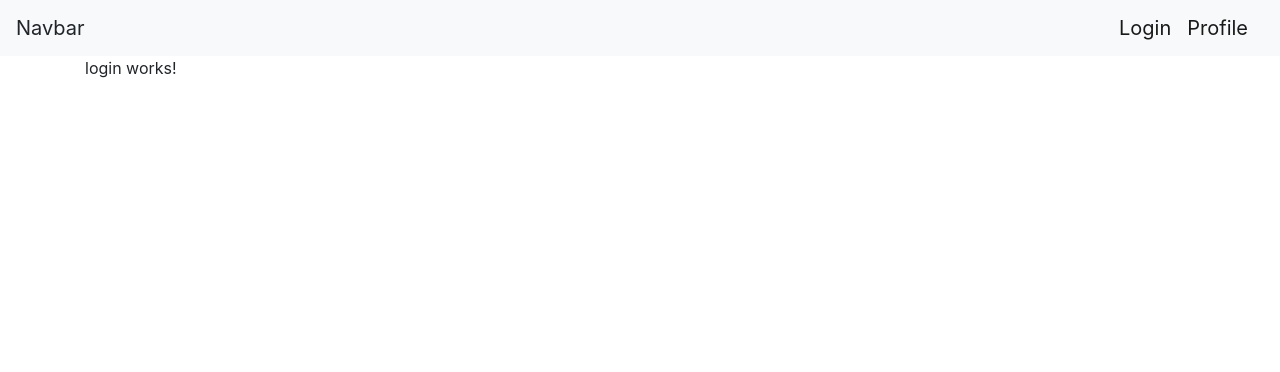
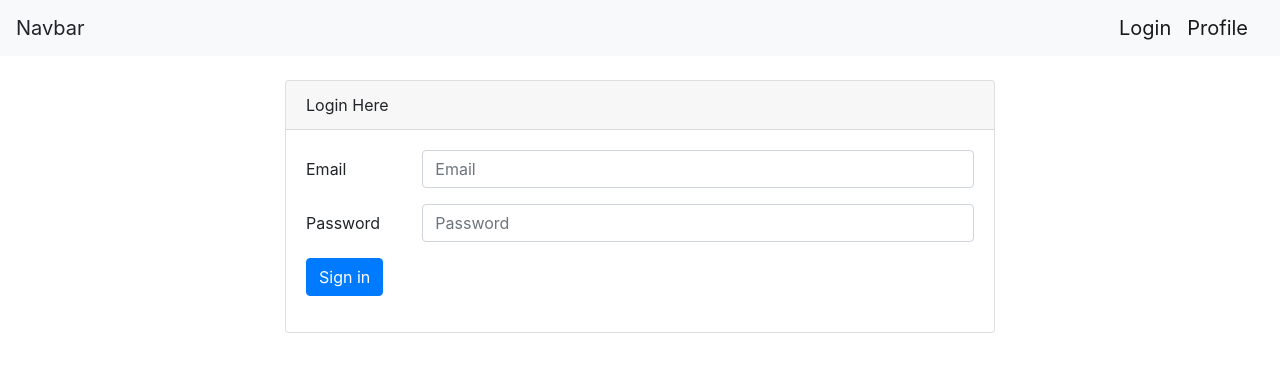
Before and after one commit to hkhuu1011/contact-manager, an Angular app in the folder angular-module/: page /login in a window 1280 px wide. Shown: the top 372 px of the page. Built offline with nearby package versions, Linux system fonts and the light colour scheme; no server answers.

Commit message:
added form

```diff
--- a/angular-module/src/app/app.module.ts
+++ b/angular-module/src/app/app.module.ts
@@ -2,6 +2,7 @@ import { BrowserModule } from '@angular/platform-browser';
 import { NgModule } from '@angular/core';
 import { HttpClientModule } from '@angular/common/http';
 import { RouterModule } from '@angular/router';
+import { FormsModule } from '@angular/forms';
 
 
 
@@ -28,7 +29,8 @@ import { AppRoutingModule } from './app-routing.module';
     BrowserModule,
     HttpClientModule,
     AppRoutingModule,
-    RouterModule
+    RouterModule,
+    FormsModule
   ],
   providers: [],
   bootstrap: [AppComponent]
--- a/angular-module/src/app/components/login/login.component.html
+++ b/angular-module/src/app/components/login/login.component.html
@@ -1,3 +1,26 @@
-<p>
-  login works!
-</p>
+<div class="mt-4 col-8 offset-2">
+	<div class="card">
+		<div class="card-header">Login Here</div>
+		<div class="card-body">
+			<form #loginForm=ngForm (ngsubmit)="onSubmit()">
+			  <div class="form-group row">
+			    <label for="inputEmail3" class="col-sm-2 col-form-label">Email</label>
+			    <div class="col-sm-10">
+			      <input type="email" name="email" class="form-control" id="inputEmail3" placeholder="Email">
+			    </div>
+			  </div>
+			  <div class="form-group row">
+			    <label for="inputPassword3" class="col-sm-2 col-form-label">Password</label>
+			    <div class="col-sm-10">
+			      <input type="password" name="password" class="form-control" id="inputPassword3" placeholder="Password">
+			    </div>
+			  </div>
+			  <div class="form-group row">
+			    <div class="col-sm-10">
+			      <button type="submit" class="btn btn-primary">Sign in</button>
+			    </div>
+			  </div>
+			</form>
+		</div>
+	</div>
+</div>
--- a/angular-module/src/app/components/login/login.component.ts
+++ b/angular-module/src/app/components/login/login.component.ts
@@ -9,6 +9,10 @@ export class LoginComponent implements OnInit {
 
   constructor() { }
 
+  onSubmit() {
+
+  }
+
   ngOnInit() {
   }
 
```
